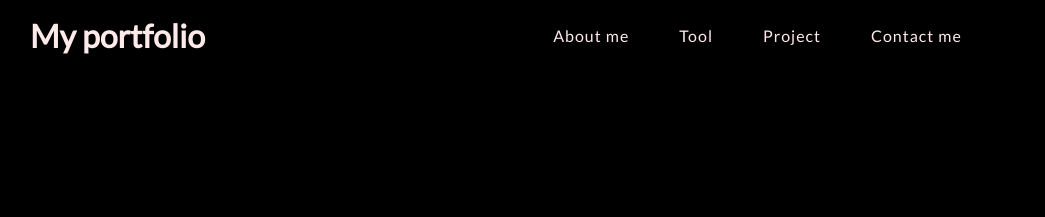
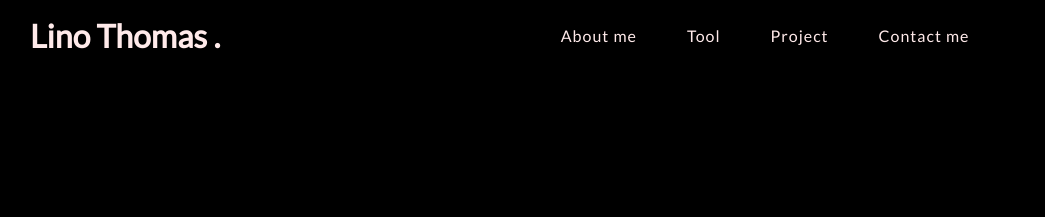
Before and after one commit to linothomas14/linothomas14.github.io, a plain HTML site: page index.html in a window 1280 px wide. Shown: the top 217 px of the page, without its empty margins (70-1115 px from the left). Drawn offline with nearby package versions, Linux system fonts and the light colour scheme.

Commit message:
revisi 19-feb 2022

```diff
--- a/index.html
+++ b/index.html
@@ -22,7 +22,7 @@
 <body>
     <main>
         <header>
-            <h1>My portfolio</h1>
+            <h1>Lino Thomas .</h1>
             <div class="container">
                 <nav class="nav ">
                     <li><a href="#intro">About me</a</li> <li><a href="#tool-section">Tool</a></li>
```
